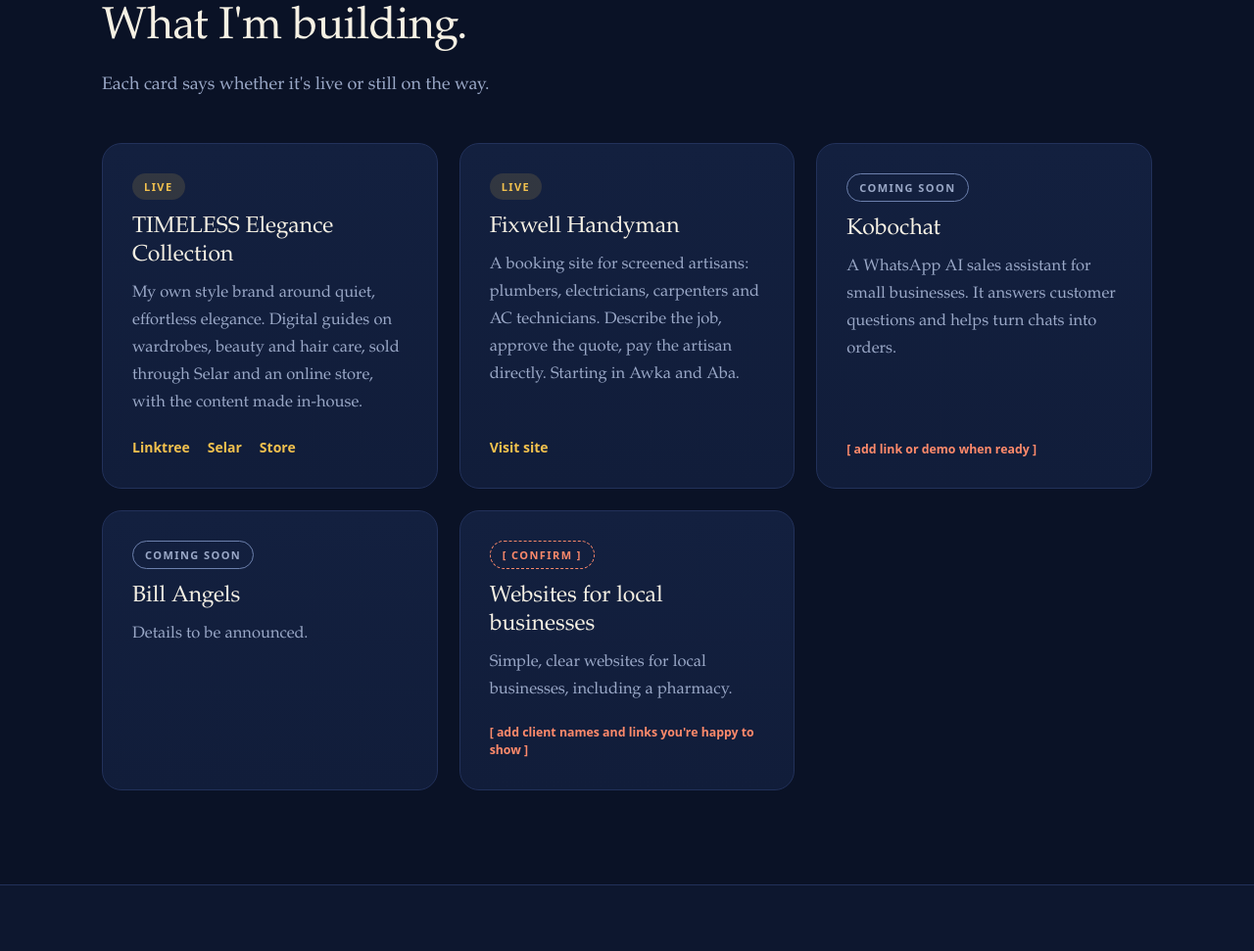
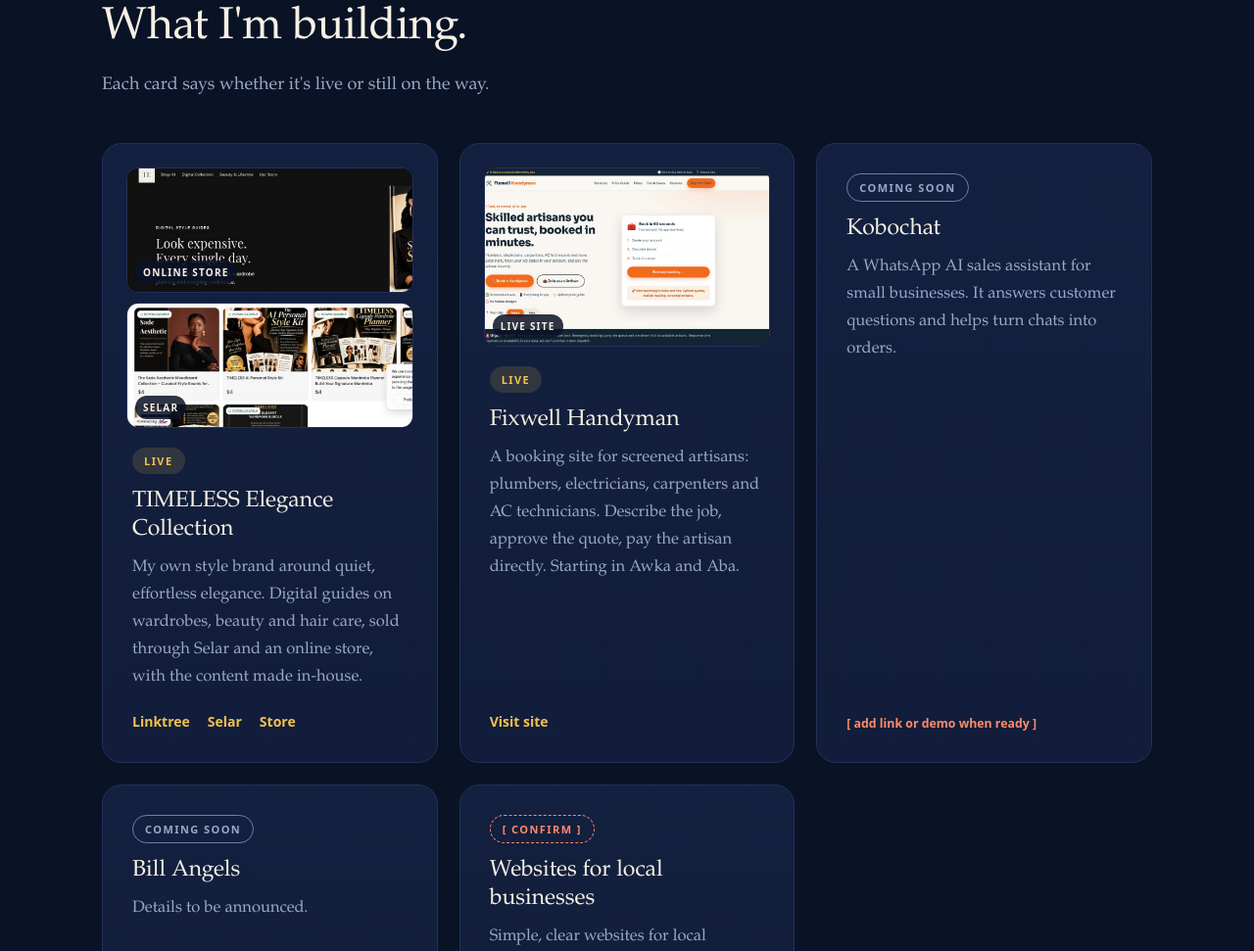
Before and after one commit to dahboss-001/promise-michael, a plain HTML site: page index.html in a window 1280 px wide. Shown: the part 2385-3356 px from the top of the page at 98% size. Drawn offline with Linux system fonts and the light colour scheme.

Commit message:
Project previews

```diff
--- a/index.html
+++ b/index.html
@@ -89,6 +89,13 @@ footer{border-top:1px solid var(--line);padding:36px 0;color:var(--mute);font:14
 .rv{opacity:1}
 .js .rv{opacity:0;transform:translateY(24px);transition:opacity .8s cubic-bezier(.2,.6,.2,1),transform .8s cubic-bezier(.2,.6,.2,1)}
 .js .rv.in{opacity:1;transform:none}
+.thumbs{display:grid;gap:10px;margin:-6px -6px 20px}
+.thumbs.two .thumb{aspect-ratio:16/7}
+.thumb{display:block;border-radius:12px;overflow:hidden;border:1px solid var(--line);background:#000;aspect-ratio:16/10;position:relative}
+.thumb img{width:100%;height:100%;object-fit:cover;object-position:top;display:block;transition:transform .6s}
+.card:hover .thumb img{transform:scale(1.05)}
+.thumb span{position:absolute;left:8px;bottom:8px;font:700 10px var(--sans);letter-spacing:.12em;text-transform:uppercase;background:rgba(10,18,38,.85);color:var(--ivory);padding:5px 8px;border-radius:999px}
+
 @media(prefers-reduced-motion:reduce){.js .rv{opacity:1;transform:none;transition:none}html{scroll-behavior:auto}.strip div{animation:none}}
 @media(max-width:820px){.hero{grid-template-columns:1fr;padding:56px 24px 64px;gap:36px}.mono{order:-1;max-width:240px;aspect-ratio:1}nav a:not(.logo){margin-left:14px}nav .hide{display:none}section{padding:68px 0}body{font-size:17px}}
 </style>
@@ -136,10 +143,10 @@ footer{border-top:1px solid var(--line);padding:36px 0;color:var(--mute);font:14
 <h2 class="rv">What I'm building.</h2>
 <p class="sub rv">Each card says whether it's live or still on the way.</p>
 <div class="grid">
-<div class="card rv"><span class="pill live">Live</span><h3>TIMELESS Elegance Collection</h3>
+<div class="card rv"><div class="thumbs two"><a class="thumb" href="https://timelesselegancecollections.myshopify.com/"><img src="img/store.jpg" width="960" height="500" loading="lazy" alt="Screenshot of the TIMELESS Elegance Collection online store showing the Look expensive, every single day hero and a Sade-inspired Style Bible guide cover"><span>Online store</span></a><a class="thumb" href="https://selar.com/m/promise-michael2261361"><img src="img/selar.jpg" width="960" height="412" loading="lazy" alt="Screenshot of the Selar storefront listing TIMELESS digital style guides" ><span>Selar</span></a></div><span class="pill live">Live</span><h3>TIMELESS Elegance Collection</h3>
 <p>My own style brand around quiet, effortless elegance. Digital guides on wardrobes, beauty and hair care, sold through Selar and an online store, with the content made in-house.</p>
 <div class="links"><a href="https://linktr.ee/timeless_elegance_collection">Linktree</a><a href="https://selar.com/m/promise-michael2261361">Selar</a><a href="https://timelesselegancecollections.myshopify.com/">Store</a></div></div>
-<div class="card rv"><span class="pill live">Live</span><h3>Fixwell Handyman</h3>
+<div class="card rv"><div class="thumbs"><a class="thumb" href="https://dahboss-001.github.io/fixwell-handyman/"><img src="img/fixwell.jpg" width="960" height="600" loading="lazy" alt="Screenshot of the Fixwell Handyman website: Skilled artisans you can trust, booked in minutes, with a Book in 60 seconds card"><span>Live site</span></a></div><span class="pill live">Live</span><h3>Fixwell Handyman</h3>
 <p>A booking site for screened artisans: plumbers, electricians, carpenters and AC technicians. Describe the job, approve the quote, pay the artisan directly. Starting in Awka and Aba.</p>
 <div class="links"><a href="https://dahboss-001.github.io/fixwell-handyman/">Visit site</a></div></div>
 <div class="card rv"><span class="pill soon">Coming soon</span><h3>Kobochat</h3>
```
Also changed, not shown: img/fixwell.jpg (added), img/selar.jpg (added), img/store.jpg (added).
